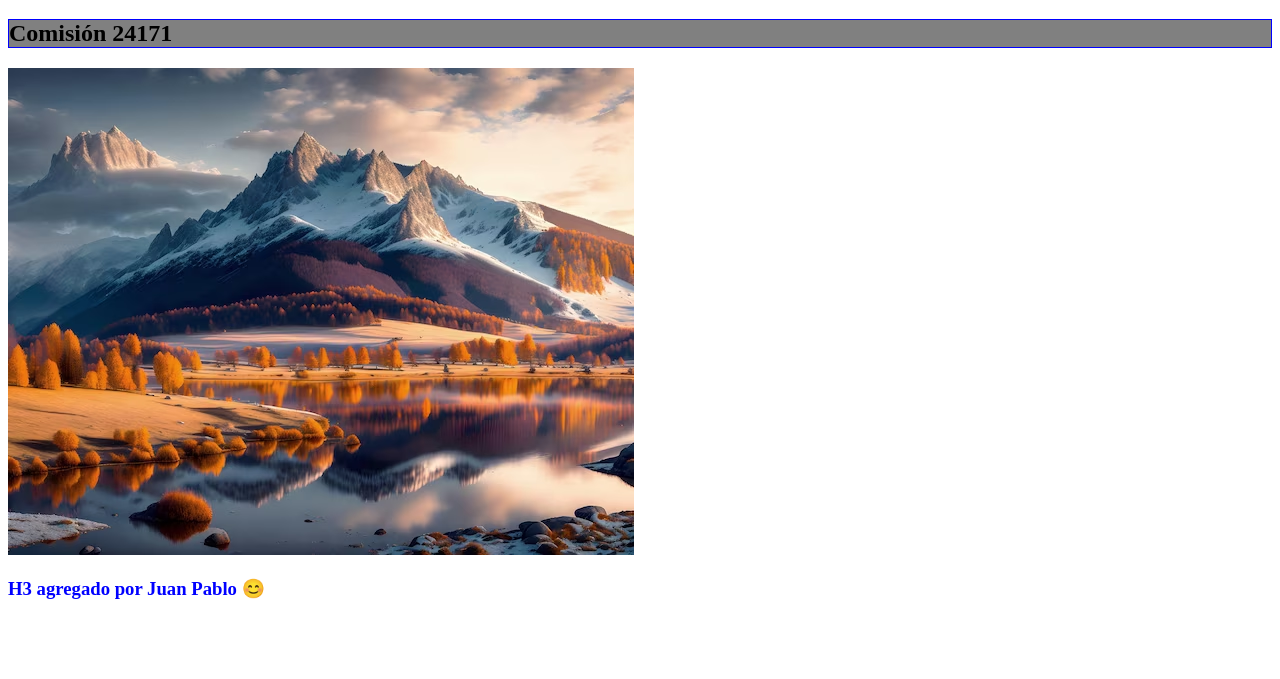
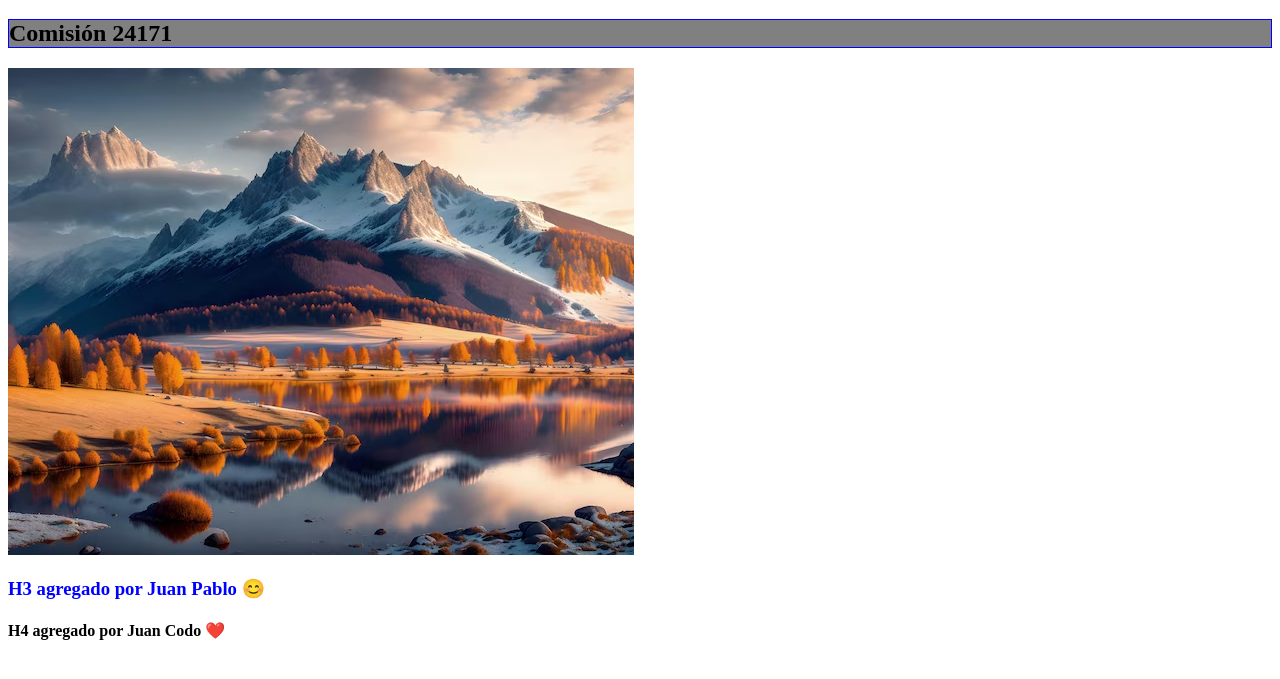
Before and after one commit to juanpablocodoacodo/cac-com240171, a plain HTML site: page index.html in a window 1280 px wide. Shown: the part 81-760 px from the top of the page. Drawn offline with Linux system fonts and the light colour scheme.

Commit message:
Agregado de h4 por Juan Codo

```diff
--- a/index.html
+++ b/index.html
@@ -11,5 +11,6 @@
     <h2>Comisión 24171</h2>
     <img src="IMG/paisaje.avif" alt="paisaje">
     <h3>H3 agregado por Juan Pablo 😊</h3>
+    <h4>H4 agregado por Juan Codo ❤️</h4>
 </body>
 </html>
```
